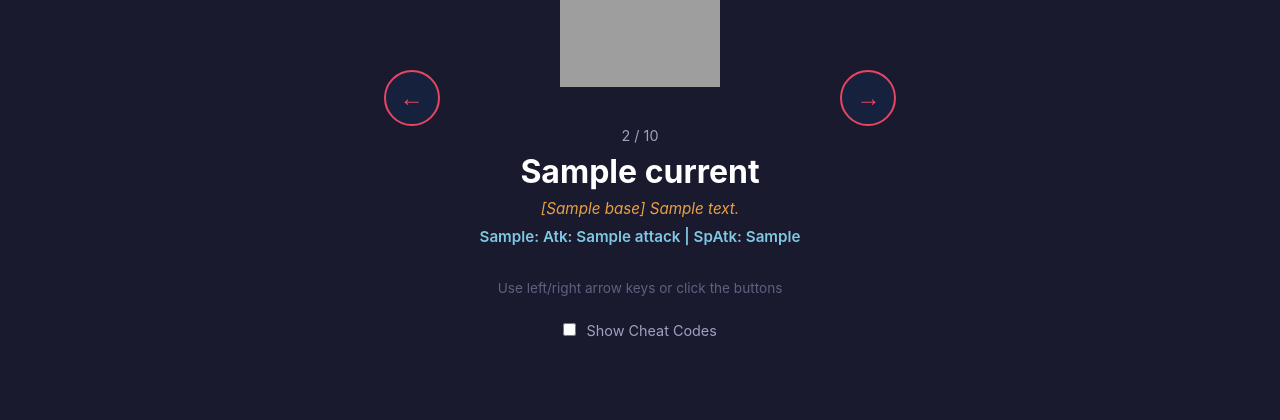
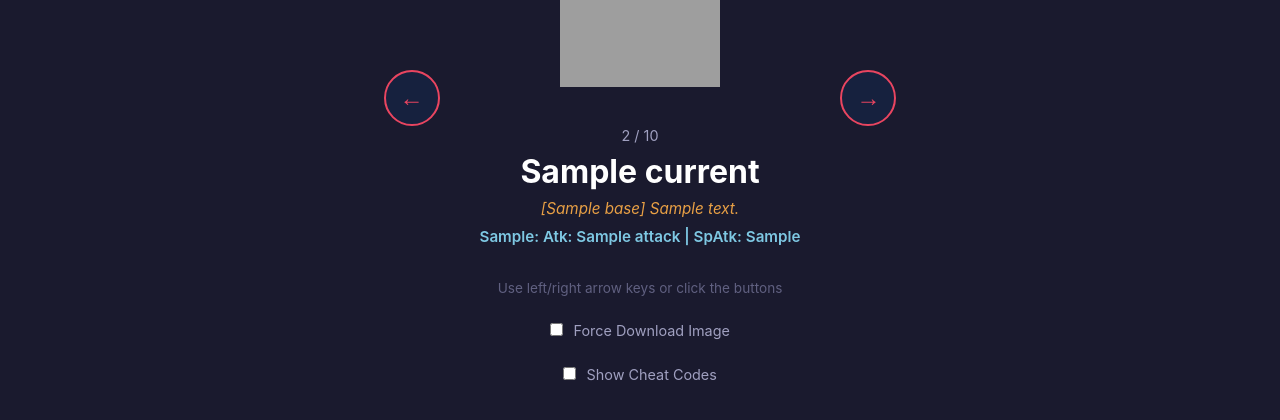
Before and after one commit to mcmendel/pokemendel_journey, a Flask app: template app/templates/replace.html in a window 1280 px wide. Shown: the part 339-759 px from the top of the page. Run offline with Flask 3, Linux system fonts and the light colour scheme; the template is opened without the code that fills it: most values are stand-ins (such as "Sample title", 1, 10 or a date in 2020); grey boxes are pictures that could not be loaded.

Commit message:
add force image checkbox + upgrade pokemendel_core

```diff
--- a/app/templates/replace.html
+++ b/app/templates/replace.html
@@ -41,6 +41,12 @@
         <button id="next-btn" class="nav-arrow">&rarr;</button>
     </div>
     <p class="replace-hint">Use left/right arrow keys or click the buttons</p>
+
+    <div class="cheat-section">
+        <label class="cheat-toggle">
+            <input type="checkbox" id="force-image"> Force Download Image
+        </label>
+    </div>
 
     <div class="cheat-section">
         <label class="cheat-toggle">
@@ -94,7 +100,9 @@ async function navigate(direction) {
     }
 
     const img = document.getElementById('pokemon-img');
-    img.src = `${imageBaseUrl}/${data.image_slug.toLowerCase()}`;
+    const forceImage = document.getElementById('force-image').checked;
+    const imgUrl = `${imageBaseUrl}/${data.image_slug.toLowerCase()}`;
+    img.src = forceImage ? `${imgUrl}?force=true` : imgUrl;
     img.alt = data.name;
     img.style.display = '';
 
--- a/requirements.txt
+++ b/requirements.txt
@@ -1,3 +1,3 @@
-git+https://github.com/mcmendel/pokemendel_core.git@0.6.0#egg=pokemendel_core
+git+https://github.com/mcmendel/pokemendel_core.git@0.6.1#egg=pokemendel_core
 flask
 pyyaml
```
